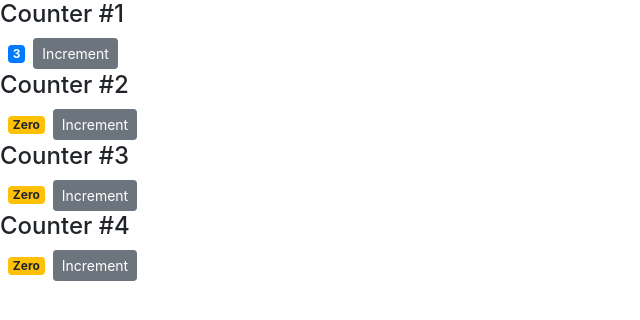
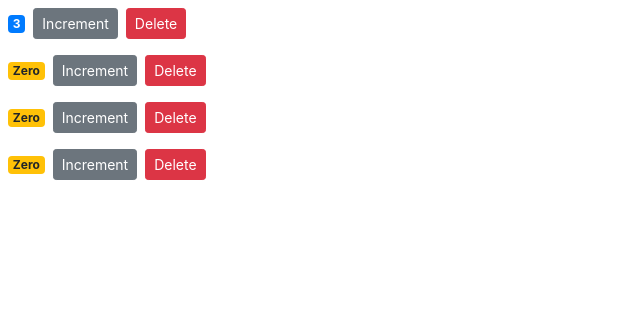
Before and after one commit to abhhishek-git/React-Crash-Course--By-Mosh, a React (Create React App) app: page / in a window 1280 px wide. Shown: the top 320 px of the page, without its empty margins (0-640 px from the left). Built offline with nearby package versions, Linux system fonts and the light colour scheme.

Commit message:
Delete Button added

```diff
--- a/src/components/counter.jsx
+++ b/src/components/counter.jsx
@@ -10,16 +10,20 @@
   };
 
   render() {
-    console.log(this.props);
     return (
       <div>
-        {this.props.children}
         <span className={this.getBadgeClasses()}>{this.formatCount()}</span>
         <button
           onClick={this.handleIncrement}
           className="btn btn-secondary  btn-sm"
         >
           Increment
+        </button>
+        <button
+          onClick={this.props.onDelete}
+          className="btn btn-danger btn-sm m-2"
+        >
+          Delete
         </button>
       </div>
     );
--- a/src/components/counters.jsx
+++ b/src/components/counters.jsx
@@ -10,13 +10,21 @@
       { id: 4, value: 0 }
     ]
   };
+
+  handleDelete = () => {
+    console.log("Event Handler called");
+  };
+
   render() {
     return (
       <div>
         {this.state.counters.map(counter => (
-          <Counter key={counter.id} value={counter.value}>
-            <h4>Counter #{counter.id}</h4>
-          </Counter>
+          <Counter
+            key={counter.id}
+            onDelete={this.handleDelete}
+            value={counter.value}
+            id={counter.id}
+          />
         ))}
       </div>
     );
```
